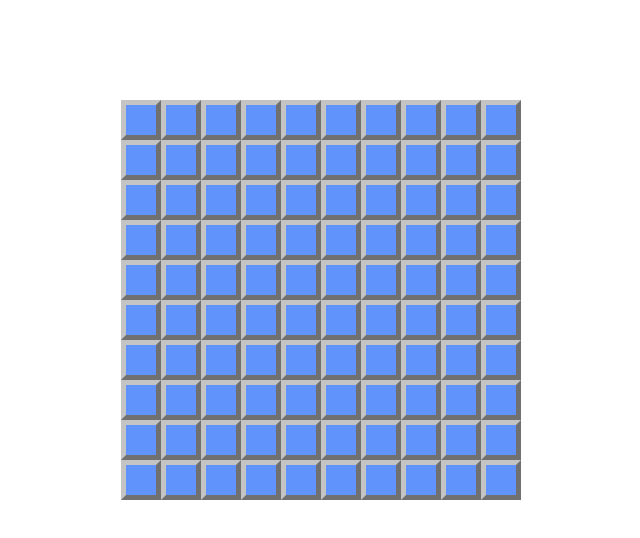
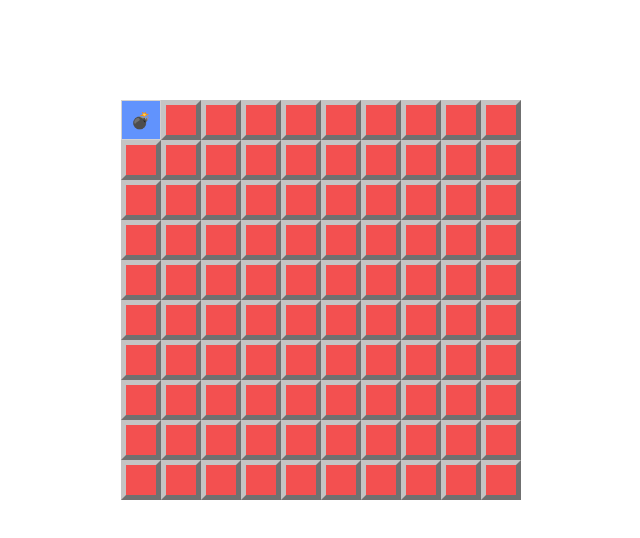
Before and after one commit to Andrei-Kochetov/minesweeper, a website built with webpack: page src/index.html in a window 1280 px wide. Both pictures are taken after a click on the element 460 px from the left and 120 px from the top of the page. Shown: the whole page, without its empty margins (319-959 px from the left). Built offline with nearby package versions, Linux system fonts and the light colour scheme.

Commit message:
feat: add flags and mines, open cell

```diff
--- a/src/components/cell.js
+++ b/src/components/cell.js
@@ -1,9 +1,11 @@
+import { getRoundNeighbors } from "./field";
+
 const fieldHtml = document.createElement('div');
 fieldHtml.classList.add('fieldHtml')
 document.body.appendChild(fieldHtml)
 
 class Cell{
-    constructor(checkBomb, coord){
+    constructor(checkBomb, coord ){
         this.checkBomb = checkBomb;
         this.coord = coord;
     }
@@ -13,8 +15,65 @@ class Cell{
         cellElem.classList.add("cell__start");
 
         fieldHtml.appendChild(cellElem);
+
+        this.cellElem = cellElem;
+        this.cellElem.addEventListener("click", () => this.onCellClick());
+        this.cellElem.addEventListener("contextmenu", (e) => {
+            e.preventDefault();
+            this.onCellRightClick()
+        });
+
+
       }
+    onCellClick() {
+        if(this.cellElem.innerHTML === "🚩"){
+            this.cellElem.innerHTML = ""
+        }
+        if(this.checkBomb){
+           this.cellElem.innerHTML = "💣";
+        }
+        if(!this.checkBomb){
+            getRoundNeighbors(this.coord)
+        }
+
+        this.setValueNumber();
+        this.openCell();
+
+    }
+    onCellRightClick() {
+        if(this.cellElem.innerHTML === "🚩"){
+            this.cellElem.innerHTML = ""
+        } else if (this.cellElem.innerHTML === "💣"){
+            return;
+        } else{
+            this.cellElem.innerHTML = "🚩"
+        }
+    }
+    openCell(){
+        this.cellElem.innerHtml = this.valueNumber || '';
+        this.cellElem.classList.remove('cell__start')
+    }
+    setValue(valueNumber){
+        this.valueNumber = valueNumber;
+    }
+    setValueNumber(){
+        const neighbors = getRoundNeighbors(this.coord);
+        let bombCount = 0;
+        //console.log(neighbors)
+        neighbors.forEach((neighbor) => {
+            console.log(neighbor)
+          if ( neighbor.checkBomb) {
+            bombCount++;
+          }
+        });
+
+        if (bombCount) {
+          this.setValue(bombCount);
+        }
+    }
+
 }
+
 
 export function createCell(checkBomb, coord){
     const newCell = new Cell(checkBomb, coord)
--- a/src/components/field.js
+++ b/src/components/field.js
@@ -22,7 +22,23 @@ function setBomb (countBomb) {
     }
   }
 
+export function getRoundNeighbors(coord) {
+    const { x, y } = coord;
 
+    const n1 = field[y - 1]?.[x];
+    const n2 = field[y - 1]?.[x + 1];
+    const n3 = field[y]?.[x + 1];
+    const n4 = field[y + 1]?.[x + 1];
+    const n5 = field[y + 1]?.[x];
+    const n6 = field[y + 1]?.[x - 1];
+    const n7 = field[y]?.[x - 1];
+    const n8 = field[y - 1]?.[x - 1];
+    //console.log(n1)
+
+    return [n1, n2, n3, n4, n5, n6, n7, n8].filter(
+        (item) => typeof item !== "undefined"
+    );
+}
 export function createField(width = 10, height = 10, countBomb = 10) {
   field = Array.from({ length: height }, () =>
     Array.from({ length: width }, () => 0)
@@ -34,10 +50,10 @@ export function createField(width = 10, height = 10, countBomb = 10) {
   field.forEach((fieldRow, y) => {
     fieldRow.forEach((fieldElement, x) => {
       const newCell = createCell(Boolean(fieldElement), { x, y });
-
+      //console.log(field[y][x])
       field[y][x] = newCell;
     });
   });
-  console.log(field)
+  //console.log(field)
 
 }
--- a/src/sass/style.scss
+++ b/src/sass/style.scss
@@ -14,8 +14,12 @@
     height: 40px;
     background-color: rgb(97, 147, 253);
     border: 1px solid rgb(211, 210, 210);
+    display: flex;
+    justify-content: center;
+    align-items: center;
 
     &__start {
+        background-color: rgb(243, 80, 80);
       border: 5px solid rgb(196, 196, 196);
       border-style: outset;
       cursor: pointer;
```
Also changed, not shown: src/sass/style.css (deleted).
